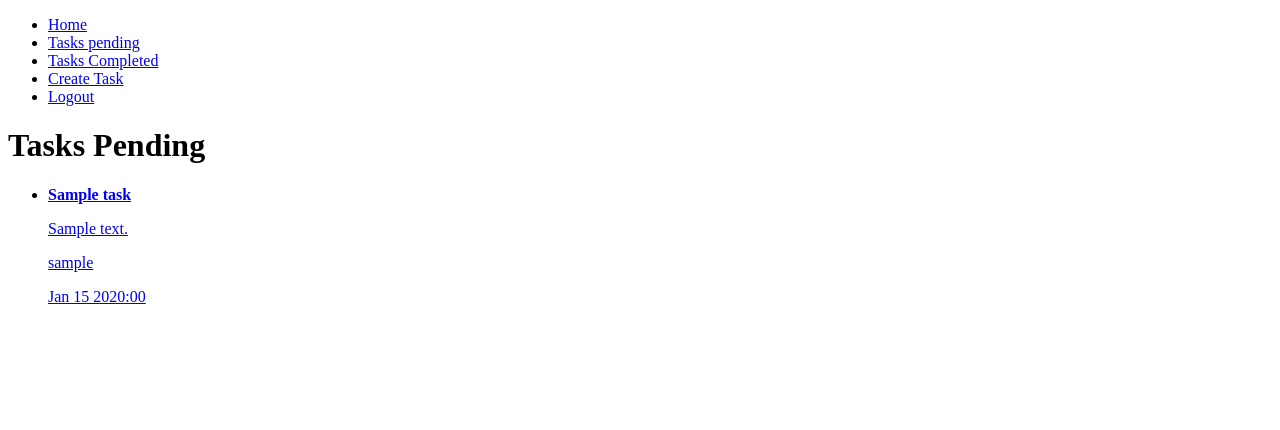
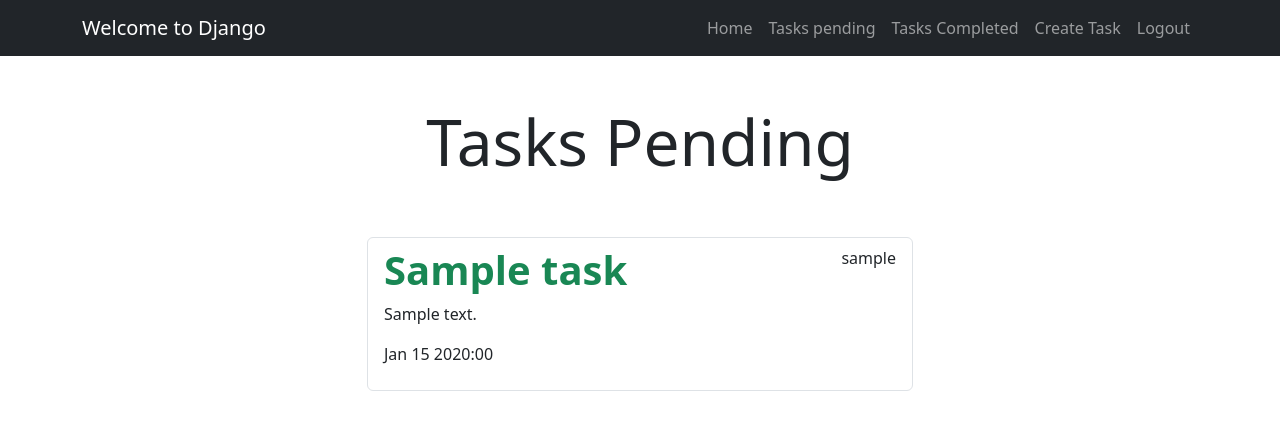
Before and after one commit to Marcwos/django-proyecto, a Django app: page /tasks_completed/ in a window 1280 px wide. Shown: the top 430 px of the page. Run offline with Django 5.2, Linux system fonts and the light colour scheme; a user stored in the database is signed in; tables that the repository leaves empty hold one stand-in row (values such as "Sample post").

Commit message:
actualizacion (visual css)

```diff
--- a/tasks/templates/base.html
+++ b/tasks/templates/base.html
@@ -1,40 +1,52 @@
 <!DOCTYPE html>
 <html lang="en">
+
 <head>
     <meta charset="UTF-8">
     <meta name="viewport" content="width=device-width, initial-scale=1.0">
     <title>Django CRUD Aplicattion</title>
+    <link rel="stylesheet" href="https://cdn.jsdelivr.net/npm/bootstrap@5.3.3/dist/css/bootstrap.min.css">
 </head>
+
 <body>
 
-    <nav>
-        <ul>
-            <li>
-                <a href="/">Home</a>
+
+    <nav class="navbar navbar-expand-lg bg-dark navbar-dark">
+        <div class="container">
+            <a class="navbar-brand" href="/">Welcome to Django</a>
+            <button class="navbar-toggler" type="button" data-bs-toggle="collapse" data-bs-target="#navbarNav"
+                aria-controls="navbarNav" aria-expanded="false" aria-label="Toggle navigation">
+                <span class="navbar-toggler-icon"></span>
+            </button>
+            <div class="collapse navbar-collapse" id="navbarNav">
+                <ul class="navbar-nav ms-auto">
+                    <li class="nav-item">
+                        <a href="/" class="nav-link">Home</a>
+                    </li >
+                    {% if user.is_authenticated %}
+                    <li class="nav-item">
+                        <a href="{% url 'tasks' %}" class="nav-link">Tasks pending</a>
                     </li>
-            {% if user.is_authenticated %}
-            <li>
-                <a href="{% url 'tasks' %}">Tasks pending</a>
+                    <li class="nav-item">
+                        <a href="{% url 'tasks_completed' %}"" class="nav-link">Tasks Completed</a>
                     </li>
-            <li>
-                <a href="{% url 'tasks_completed' %}"">Tasks Completed</a>
+                    <li class="nav-item">
+                        <a href=" /tasks/create/" class="nav-link">Create Task</a>
                     </li>
-            <li>
-                <a href="/tasks/create/">Create Task</a>
-            </li>
-            <li>
-                <a href="/logout">Logout</a>
+                    <li class="nav-item">
+                        <a href="/logout" class="nav-link">Logout</a>
                     </li>
                     {% else %}
-            <li>
-                <a href="/signup">Signup</a>
+                    <li class="nav-item">
+                        <a href="/signup" class="nav-link">Signup</a>
                     </li>
-            <li>
-                <a href="/signin">Signin</a>
+                    <li class="nav-item">
+                        <a href="/signin" class="nav-link">Signin</a>
                     </li>
                     {% endif %}
-
                 </ul>
+            </div>
+        </div>
     </nav>
 
     {% block content %}
--- a/tasks/templates/tasks.html
+++ b/tasks/templates/tasks.html
@@ -1,28 +1,30 @@
 {% extends 'base.html' %}
 
 {% block content %}
-<h1>Tasks Pending</h1>
 
-<ul>
+<main class="container">
+    <did class="row">
+        <div class="col-md-6 offset-md-3">
+            <h1 class="text-center display-3 py-5">Tasks Pending</h1>
+            <ul class="list-group">
+
                 {% for task in tasks %}
-    <li>
-        <a href="{% url 'task_detail' task.id %}">
-
-            {% if task in tasks %}
-            <strong>{{task.title}}</strong>
+                <a class="list-group-item" href="{% url 'task_detail' task.id %}">
+                    <header class="d-flex justify-content-between">
+                        {% if task.important %}
+                        <h1 class="fw-bold text-success">{{task.title}}</h1>
                         {% else %}
-                {{task.title}}
+                        <h1 class="fw-bold">{{task.title}}</h1>
                         {% endif %}
-
+                        <p>{{task.user.username}}</p>
+                    </header>
                     <p>{{task.description}}</p>
-            <p>{{task.user.username}}</p>
-
                     <p>{{task.datecompleted|date:'M j Y:i'}}</p>
                 </a>
-    </li>
                 {% endfor %}
             </ul>
-
-
+        </div>
+    </did>
+</main>
 
 {% endblock %}
```
Also changed, not shown: tasks/forms.py (+7 -2 lines), tasks/templates/create_task.html (+9 -2 lines), tasks/templates/home.html (+18 -3 lines), tasks/templates/signin.html (+29 -9 lines), tasks/templates/signup.html (+28 -9 lines), tasks/templates/task_detail.html (+13 -5 lines), 1 other file. Lines whose indentation alone changed are shown as unchanged.
